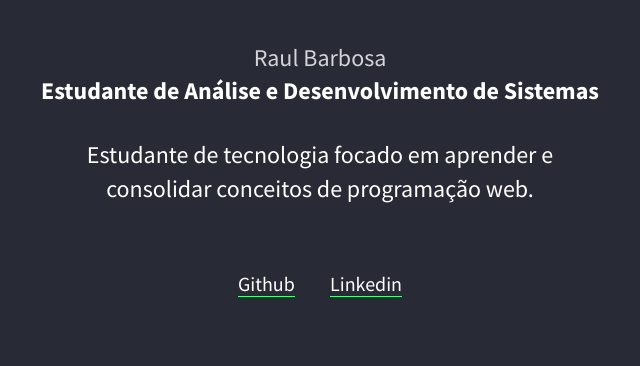
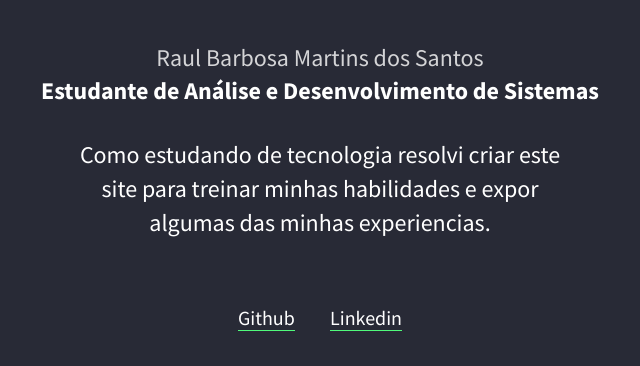
Before and after one commit to Raulbarbosa/Rocketseat-LauchBase, a plain HTML site: page index.html in a window 1280 px wide. Shown: the part 434-800 px from the top of the page, without its empty margins (320-960 px from the left). Drawn offline with Linux system fonts and the light colour scheme.

Commit message:
Alteraçao no index.html breve descriçao

```diff
--- a/index.html
+++ b/index.html
@@ -16,9 +16,9 @@
     <div id="wrapper">
         <img src="https://avatars1.githubusercontent.com/u/16658253?s=460&u=935c6cc321771bb63215cb4e9ec89e9905ac6a76&v=4"
             alt="Raul Barbosa">
-        <h1>Raul Barbosa</h1>
+        <h1>Raul Barbosa Martins dos Santos</h1>
         <h2>Estudante de Análise e Desenvolvimento de Sistemas</a></h2>
-        <p>Estudante de tecnologia focado em aprender e consolidar conceitos de programação web.</p>
+        <p>Como estudando de tecnologia resolvi criar este site para treinar minhas habilidades e expor algumas das minhas experiencias.</p>
     </div>
     <footer>
         <div id="links-footer" class="links">
```
